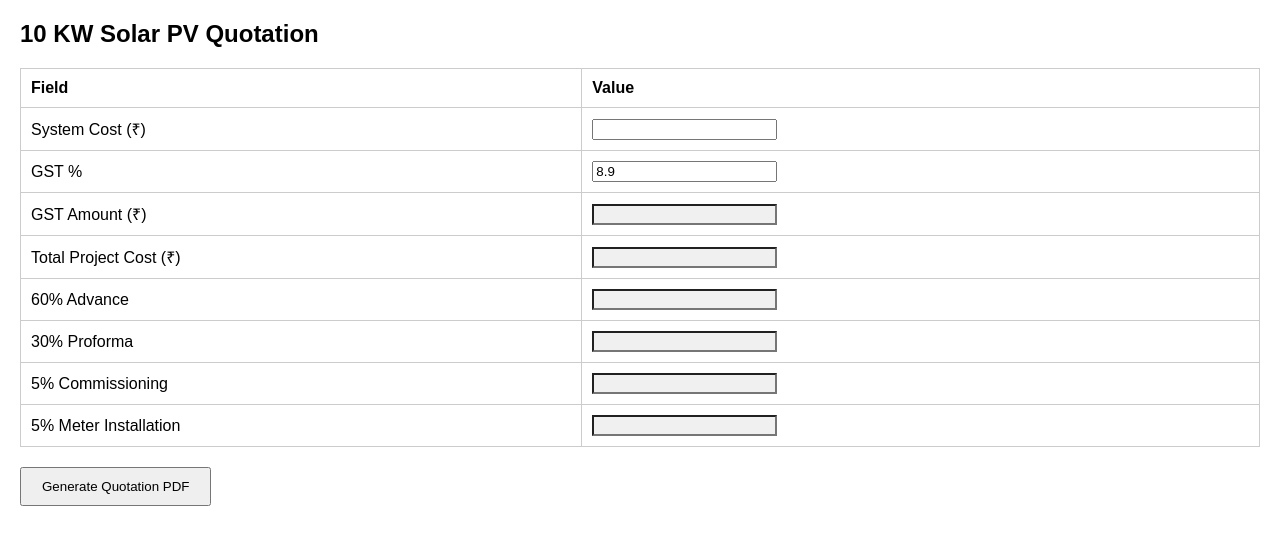
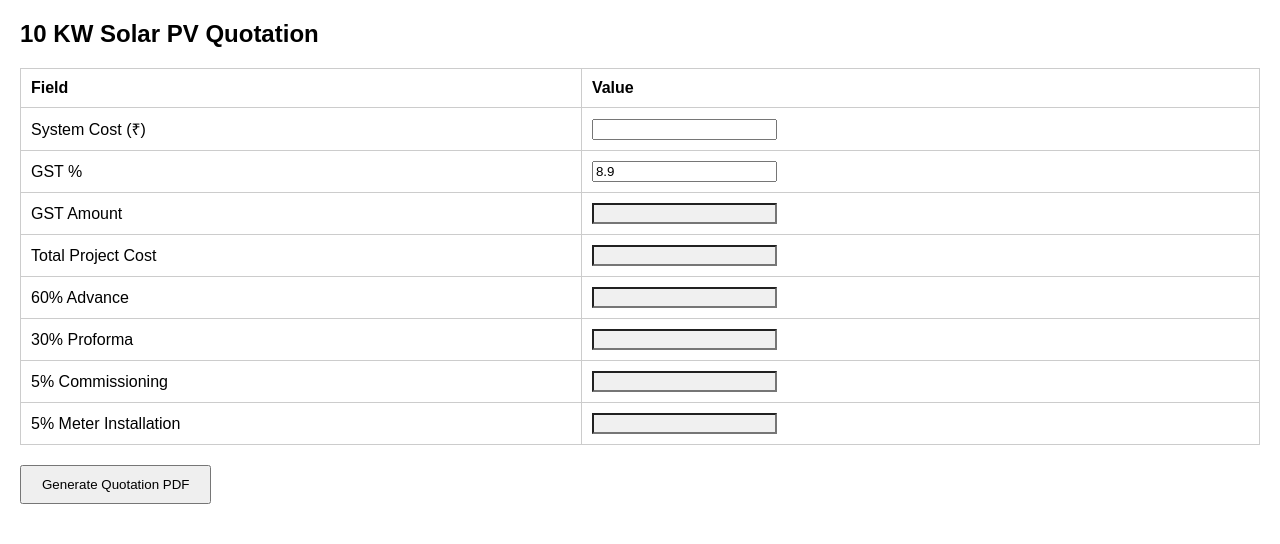
Before and after one commit to subodhghuge/solar-quotation-demo, a website: page public/index.html in a window 1280 px wide. Drawn offline with Linux system fonts and the light colour scheme.

Commit message:
index.html

```diff
--- a/public/index.html
+++ b/public/index.html
@@ -15,42 +15,15 @@
   <h2>10 KW Solar PV Quotation</h2>
   <form id="quotationForm">
     <table>
-      <tr>
-        <th>Field</th>
-        <th>Value</th>
-      </tr>
-      <tr>
-        <td>System Cost (₹)</td>
-        <td><input type="number" id="systemCost" required></td>
-      </tr>
-      <tr>
-        <td>GST %</td>
-        <td><input type="number" id="gstPercent" value="8.9" required></td>
-      </tr>
-      <tr>
-        <td>GST Amount (₹)</td>
-        <td><input type="number" id="gstAmount" readonly></td>
-      </tr>
-      <tr>
-        <td>Total Project Cost (₹)</td>
-        <td><input type="number" id="totalCost" readonly></td>
-      </tr>
-      <tr>
-        <td>60% Advance</td>
-        <td><input type="number" id="advance" readonly></td>
-      </tr>
-      <tr>
-        <td>30% Proforma</td>
-        <td><input type="number" id="proforma" readonly></td>
-      </tr>
-      <tr>
-        <td>5% Commissioning</td>
-        <td><input type="number" id="commissioning" readonly></td>
-      </tr>
-      <tr>
-        <td>5% Meter Installation</td>
-        <td><input type="number" id="meter" readonly></td>
-      </tr>
+      <tr><th>Field</th><th>Value</th></tr>
+      <tr><td>System Cost (₹)</td><td><input type="number" id="systemCost" required></td></tr>
+      <tr><td>GST %</td><td><input type="number" id="gstPercent" value="8.9" required></td></tr>
+      <tr><td>GST Amount</td><td><input type="text" id="gstAmount" readonly></td></tr>
+      <tr><td>Total Project Cost</td><td><input type="text" id="totalCost" readonly></td></tr>
+      <tr><td>60% Advance</td><td><input type="text" id="advance" readonly></td></tr>
+      <tr><td>30% Proforma</td><td><input type="text" id="proforma" readonly></td></tr>
+      <tr><td>5% Commissioning</td><td><input type="text" id="commissioning" readonly></td></tr>
+      <tr><td>5% Meter Installation</td><td><input type="text" id="meter" readonly></td></tr>
     </table>
     <button type="submit">Generate Quotation PDF</button>
   </form>
@@ -69,18 +42,22 @@
     const meter = document.getElementById('meter');
     const downloadLink = document.getElementById('downloadLink');
 
+    function formatCurrency(value) {
+      return `₹${Math.round(value)}`;
+    }
+
     function calculate() {
       const cost = parseFloat(systemCost.value) || 0;
       const gst = (cost * (parseFloat(gstPercent.value) || 0)) / 100;
       const total = cost + gst;
 
-      gstAmount.value = gst.toFixed(2);
-      totalCost.value = total.toFixed(2);
+      gstAmount.value = formatCurrency(gst);
+      totalCost.value = formatCurrency(total);
 
-      advance.value = (total * 0.60).toFixed(2);
-      proforma.value = (total * 0.30).toFixed(2);
-      commissioning.value = (total * 0.05).toFixed(2);
-      meter.value = (total * 0.05).toFixed(2);
+      advance.value = formatCurrency(total * 0.60);
+      proforma.value = formatCurrency(total * 0.30);
+      commissioning.value = formatCurrency(total * 0.05);
+      meter.value = formatCurrency(total * 0.05);
     }
 
     systemCost.addEventListener('input', calculate);
```
